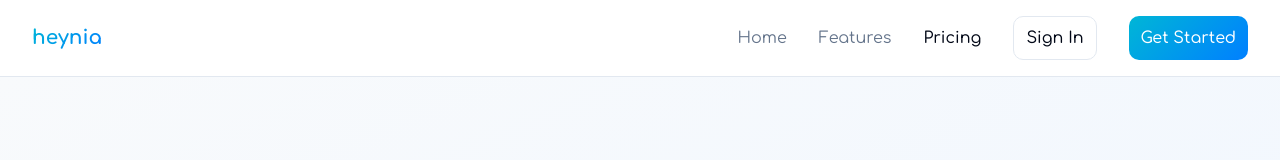
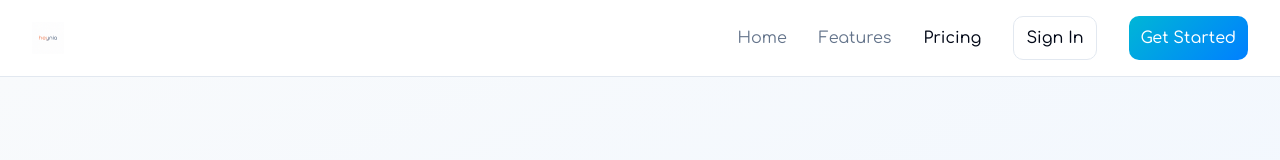
Before and after one commit to kevoduor/heynia-dental-platform, a React (Vite) app: page /pricing in a window 1280 px wide. Shown: the top 160 px of the page. Built offline with nearby package versions, Linux system fonts and the light colour scheme.

Commit message:
Refactor: Clone logo
Cloned the logo for consistent branding.

```diff
--- a/src/pages/Index.tsx
+++ b/src/pages/Index.tsx
@@ -19,7 +19,11 @@ const Index = () => {
       <nav className="border-b bg-white/80 backdrop-blur-sm sticky top-0 z-50 safe-area-top">
         <div className="container-responsive py-3 sm:py-4 flex items-center justify-between">
           <div className="flex items-center">
-            <span className="text-lg sm:text-xl font-bold text-gradient font-comfortaa">heynia</span>
+            <img
+              src="/lovable-uploads/14b77d53-83bf-488d-8ca7-a80bee137662.png"
+              alt="heynia logo"
+              className="h-6 sm:h-8 w-auto brightness-0 invert"
+            />
           </div>
 
           {/* Desktop Navigation */}
@@ -564,7 +568,11 @@ const Index = () => {
           <div className="grid sm:grid-cols-2 lg:grid-cols-4 gap-6 sm:gap-8 mb-8 sm:mb-12">
             <div>
               <div className="flex items-center mb-4 sm:mb-6">
-                <span className="text-lg sm:text-xl font-bold font-comfortaa">heynia</span>
+                <img
+                  src="/lovable-uploads/14b77d53-83bf-488d-8ca7-a80bee137662.png"
+                  alt="heynia logo"
+                  className="h-6 sm:h-8 w-auto brightness-0 invert"
+                />
               </div>
               <p className="text-slate-400 mb-3 sm:mb-4 text-sm sm:text-base leading-relaxed">
                 Cloud-based dental practice management software with HIPAA-compliant security and integrated revenue cycle management.
--- a/src/pages/Pricing.tsx
+++ b/src/pages/Pricing.tsx
@@ -1,4 +1,3 @@
-
 import { Button } from "@/components/ui/button";
 import { Card, CardContent, CardHeader, CardTitle } from "@/components/ui/card";
 import { Check, Star, Zap, Crown, Menu, X } from "lucide-react";
@@ -86,7 +85,11 @@ const Pricing = () => {
       <nav className="border-b bg-white/80 backdrop-blur-sm sticky top-0 z-50 safe-area-top">
         <div className="container-responsive py-3 sm:py-4 flex items-center justify-between">
           <div className="flex items-center">
-            <span className="text-lg sm:text-xl font-bold text-gradient font-comfortaa">heynia</span>
+            <img
+              src="/lovable-uploads/14b77d53-83bf-488d-8ca7-a80bee137662.png"
+              alt="heynia logo"
+              className="h-6 sm:h-8 w-auto"
+            />
           </div>
 
           {/* Desktop Navigation */}
@@ -283,7 +286,11 @@ const Pricing = () => {
           <div className="grid sm:grid-cols-2 lg:grid-cols-4 gap-6 sm:gap-8 mb-8 sm:mb-12">
             <div>
               <div className="flex items-center mb-4 sm:mb-6">
-                <span className="text-lg sm:text-xl font-bold font-comfortaa">heynia</span>
+                <img
+                  src="/lovable-uploads/14b77d53-83bf-488d-8ca7-a80bee137662.png"
+                  alt="heynia logo"
+                  className="h-6 sm:h-8 w-auto brightness-0 invert"
+                />
               </div>
               <p className="text-slate-400 mb-3 sm:mb-4 text-sm sm:text-base">
                 Empowering dental practices with purpose-driven technology.
```
Also changed, not shown: public/lovable-uploads/14b77d53-83bf-488d-8ca7-a80bee137662.png (added).
